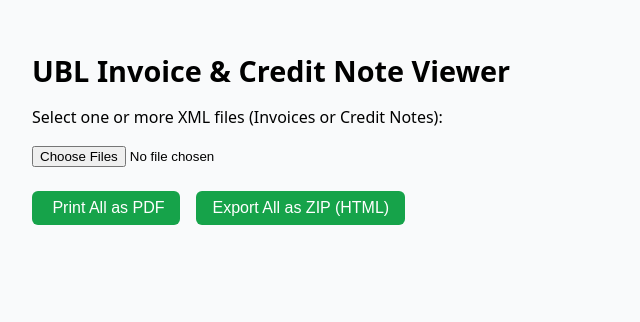
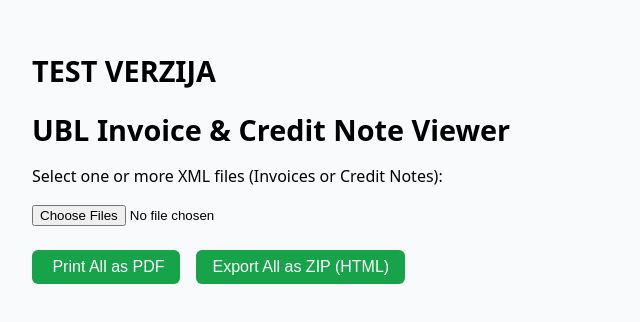
Before and after one commit to gabriel-kovacevic/Vizualizacija-eRacuna, a website: page index.html in a window 1280 px wide. Shown: the whole page, without its empty margins (0-640 px from the left). Drawn offline with nearby package versions, Linux system fonts and the light colour scheme; no server answers.

Commit message:
test verzija

```diff
--- a/index.html
+++ b/index.html
@@ -59,6 +59,7 @@
   </style>
 </head>
 <body>
+  <h1>TEST VERZIJA</h1>
   <h1>UBL Invoice &amp; Credit Note Viewer</h1>
   <p>Select one or more XML files (Invoices or Credit Notes):</p>
   <input type="file" id="xmlFiles" accept=".xml" multiple />
```
